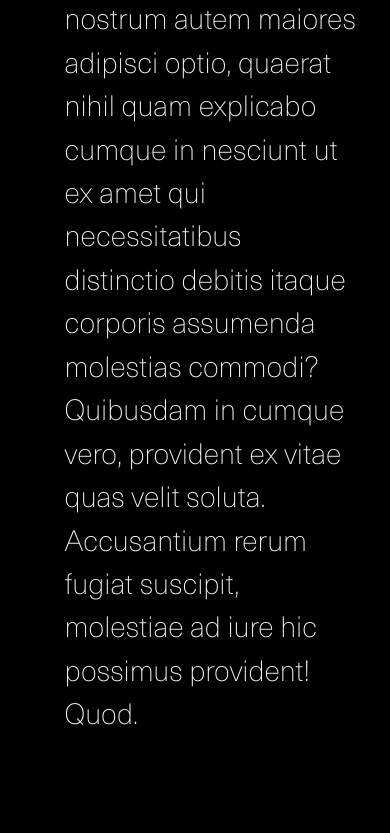
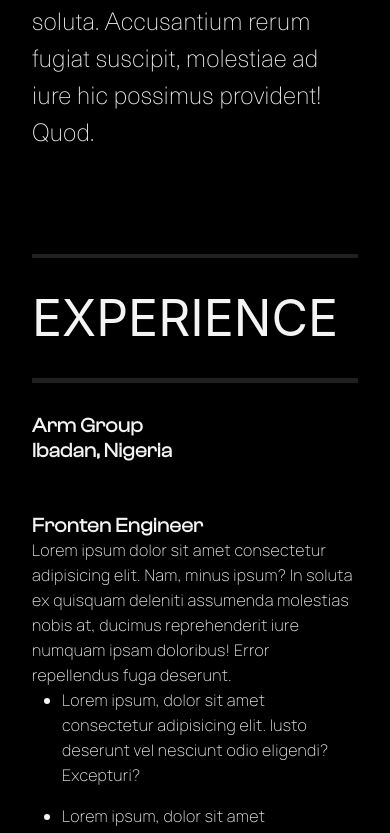
Before and after one commit to sulaimondawood/adebayo-olaonipeku, a Next.js app: page / in a window 390 px wide. Shown: the part 2508-3341 px from the top of the page. Built offline with nearby package versions, Linux system fonts and the light colour scheme.

Commit message:
adding new media queries

```diff
--- a/src/about/about.module.scss
+++ b/src/about/about.module.scss
@@ -86,6 +86,10 @@
       margin-top: 100px;
       margin-left: 10%;
 
+      @include mobile {
+        margin-left: 0;
+      }
+
       .first_sent {
         text-transform: uppercase;
         color: $gray-3;
@@ -96,6 +100,10 @@
         font-size: calc(1.75rem + 0.25vw);
         line-height: 1.5;
         font-weight: 300;
+
+        @include mobile {
+          font-size: calc(1.5rem + 0.15vw);
+        }
       }
     }
   }
--- a/src/experience/index.tsx
+++ b/src/experience/index.tsx
@@ -4,9 +4,9 @@ const Experience = () => {
   return (
     <section className={styles.experience_wrapper}>
       <div className={styles.exp_wrp_title}>
-        <span>Work Experience</span>
+        <span>Experience</span>
         <span>-</span>
-        <span>Work Experience</span>
+        <span>Experience</span>
         <span>-</span>
       </div>
       <article className={styles.row}>
--- a/src/mixins/_mobile.scss
+++ b/src/mixins/_mobile.scss
@@ -5,3 +5,9 @@
     @content;
   }
 }
+
+@mixin tablet {
+  @media (min-width: $tablet) and (max-width: $lg) {
+    @content;
+  }
+}
--- a/src/styles/_variable.scss
+++ b/src/styles/_variable.scss
@@ -14,3 +14,5 @@ $font-clash-reg: "Clash Display Reg";
 $font-manrope: "Manrope";
 $font-grotesk: "Grotesk";
 $mobile: 768px;
+$tablet: 769px;
+$lg: 1024px;
```
